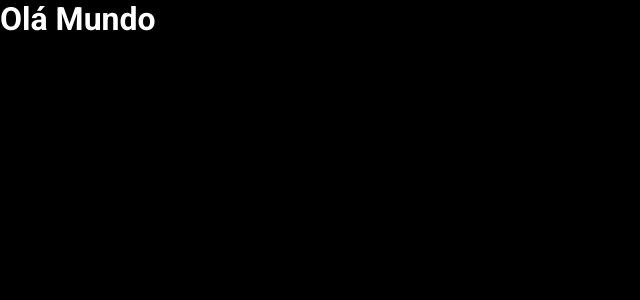
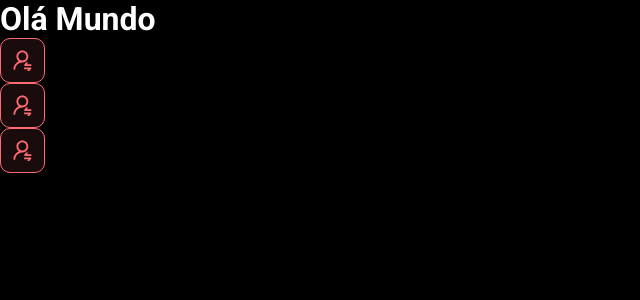
Before and after one commit to GabsonRogeer/dsmeta, a React (Vite) app in the folder frontend/: page / in a window 1280 px wide. Shown: the top 300 px of the page, without its empty margins (0-640 px from the left). Built offline with nearby package versions, Linux system fonts and the light colour scheme.

Commit message:
First component

```diff
--- a/frontend/src/App.tsx
+++ b/frontend/src/App.tsx
@@ -1,6 +1,13 @@
+import NotificationButton from "./components/notificationButton"
+
 function App() {
-  return(
-    <h1>Olá Mundo</h1>
+  return (
+    <>
+      <h1>Olá Mundo</h1>
+      <NotificationButton />
+      <NotificationButton />
+      <NotificationButton />
+    </>
   )
 }
 
--- /dev/null
+++ b/frontend/src/components/notificationButton/index.tsx
@@ -0,0 +1,14 @@
+import icon from "../../assets/img/notification-icon.svg"
+
+import "./styles.css"
+function NotificationButton() {
+    return (
+        <>
+            <div className="dsmeta-red-btn">
+                <img src={icon} alt="Notificar" />
+            </div>
+        </>
+    )
+}
+
+export default NotificationButton
--- /dev/null
+++ b/frontend/src/components/notificationButton/styles.css
@@ -0,0 +1,15 @@
+.dsmeta-red-btn {
+    height: 45px;
+    width: 45px;
+    background: rgba(255, 107, 114, 0.1);
+    border: 1px solid #ff6b72;
+    border-radius: 10px;
+    display: flex;
+    align-items: center;
+    justify-content: center;
+    cursor: pointer;
+}
+
+.dsmeta-red-btn img {
+    width: 19px;
+}
```
Also changed, not shown: frontend/index.html (line endings or trailing spaces), frontend/src/assets/img/logo.svg (added), frontend/src/assets/img/notification-icon.svg (added).
